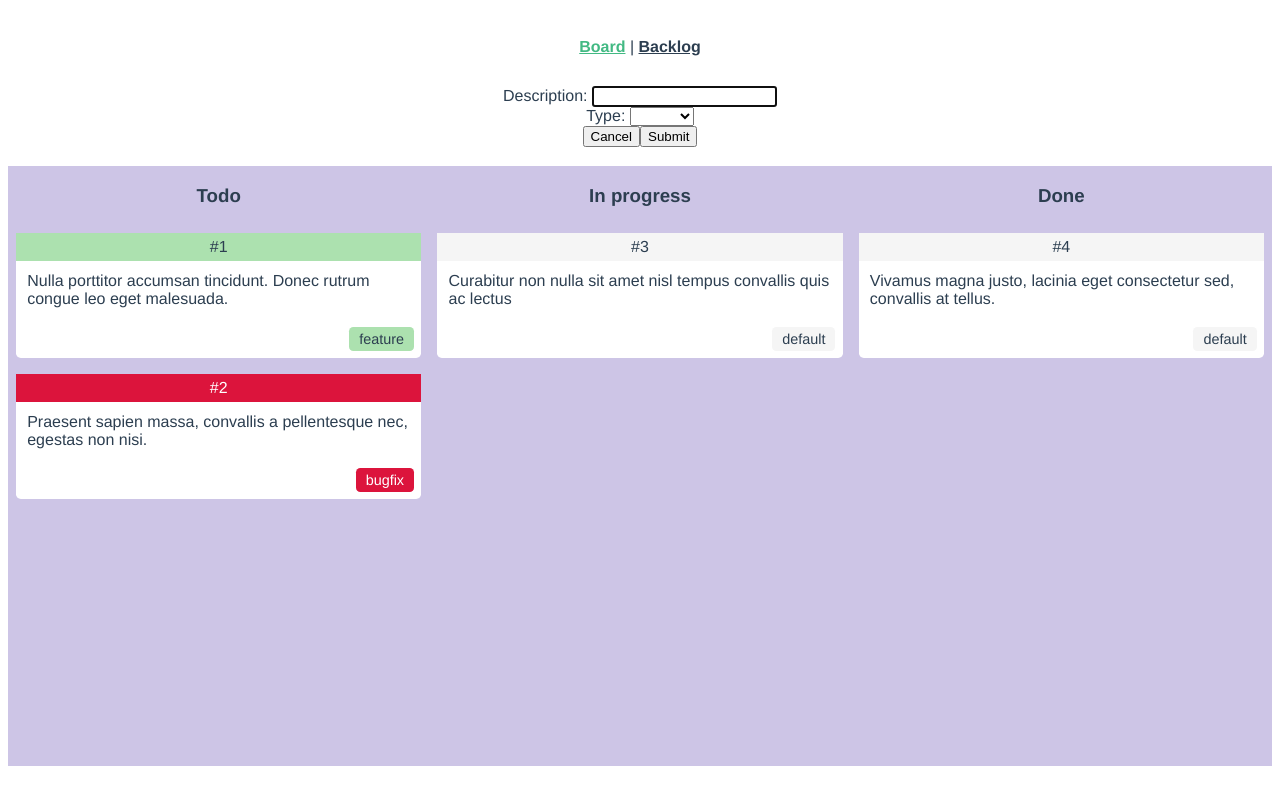
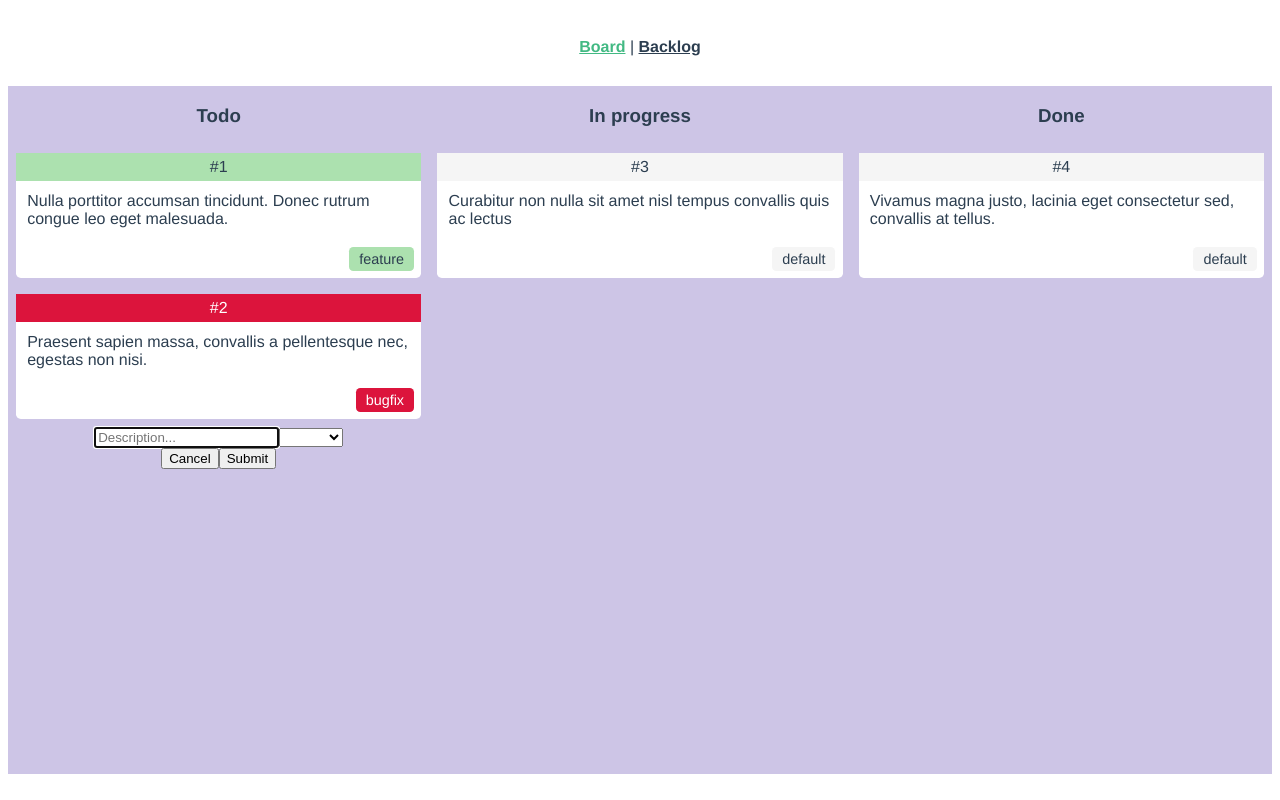
Before and after one commit to dawidstask/kanban-board, a Vue app: page /#/ in a window 1280 px wide. Both pictures are taken after a click on the button "Add new task". Built offline with nearby package versions, Linux system fonts and the light colour scheme.

Commit message:
Move add task form below todo column

```diff
--- a/src/components/AddTaskForm.vue
+++ b/src/components/AddTaskForm.vue
@@ -11,16 +11,13 @@
       @submit.prevent="addTask"
     >
       <div>
-        <label>Description: </label>
         <input
           type="text"
           v-model="task.description"
+          placeholder="Description..."
           autofocus
           required
         >
-      </div>
-      <div>
-        <label>Type: </label>
         <select
           v-model="task.type"
           required
@@ -88,6 +85,9 @@ export default {
 
       this.$store.commit('addTask', this.task);
       this.clearForm();
+      this.$nextTick(() => {
+        this.$emit('task-added');
+      });
     },
     clearForm() {
       this.task.description = null;
--- a/src/components/Column.vue
+++ b/src/components/Column.vue
@@ -1,16 +1,20 @@
 <template>
+  <div>
     <div class="board__column--helper">
       <h3>{{ title }}</h3>
-    <draggable class="board__column--draggable" v-model="tasks" group="main">
+      <draggable id="draggable" class="board__column--draggable" v-model="tasks" group="main">
         <div v-for="task in tasks" :key="task.id">
           <Task :data="task" />
         </div>
       </draggable>
     </div>
+    <AddTaskForm v-if="taskStatus === 'todo'" @task-added="scrollDown" />
+  </div>
 </template>
 
 <script>
 import draggable from 'vuedraggable';
+import AddTaskForm from '@/components/AddTaskForm.vue';
 import Task from '@/components/Task.vue';
 
 export default {
@@ -18,6 +22,7 @@ export default {
   props: ['title', 'taskStatus'],
   components: {
     draggable,
+    AddTaskForm,
     Task,
   },
   computed: {
@@ -33,6 +38,12 @@ export default {
       },
     },
   },
+  methods: {
+    scrollDown() {
+      const container = this.$el.querySelector('#draggable');
+      container.scrollTop = container.scrollHeight;
+    },
+  },
 };
 </script>
 
--- a/src/views/Board.vue
+++ b/src/views/Board.vue
@@ -1,6 +1,4 @@
 <template>
-  <div>
-    <AddTaskForm />
   <div class="board">
     <div class="board__column board__column--todo">
       <Column title="Todo" taskStatus="todo" />
@@ -12,23 +10,15 @@
       <Column title="Done" taskStatus="done" />
     </div>
   </div>
-  </div>
 </template>
 
 <script>
-import AddTaskForm from '@/components/AddTaskForm.vue';
 import Column from '@/components/Column.vue';
 
 export default {
   name: 'Board',
   components: {
-    AddTaskForm,
     Column,
-  },
-  data() {
-    return {
-      isAdding: false,
-    };
   },
 };
 </script>
@@ -41,5 +31,5 @@ export default {
     background-color #cdc5e6
   .board__column
     flex 1
-    height 75vh
+    height 86vh
 </style>
```
Lines whose indentation alone changed are shown as unchanged.
